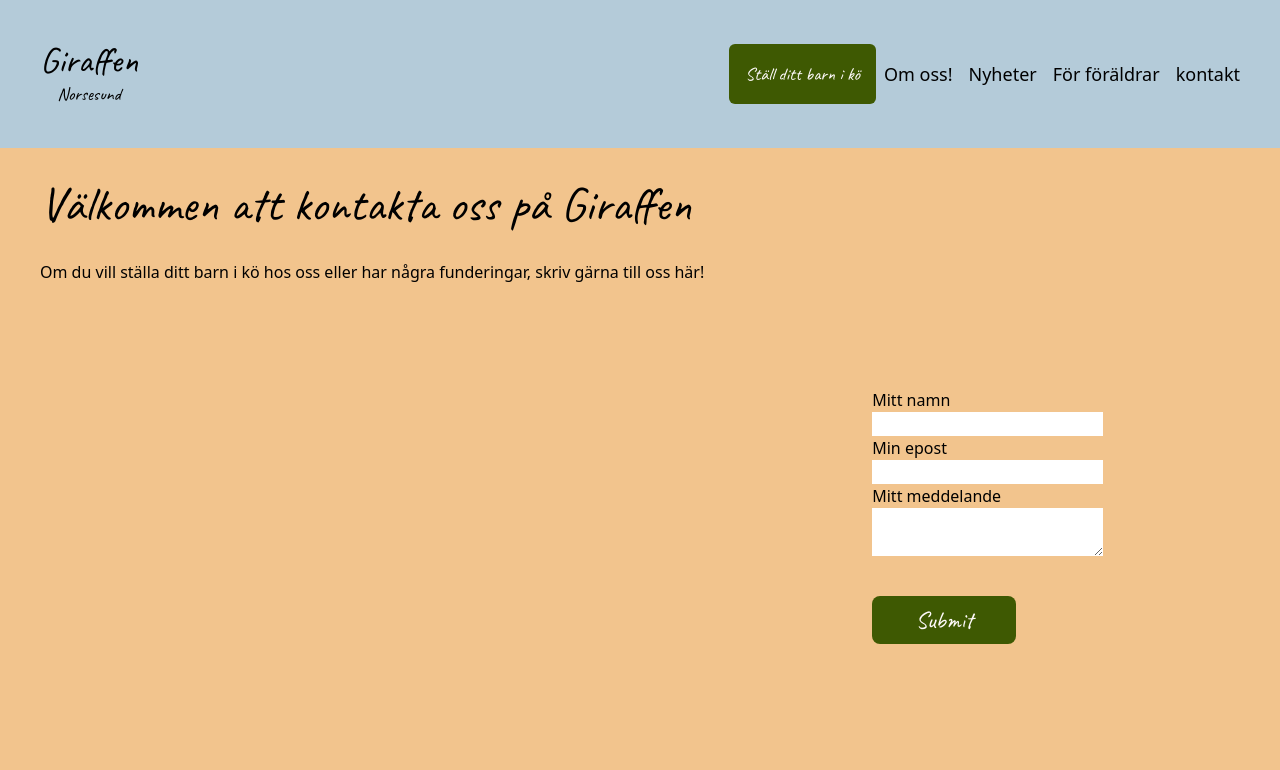
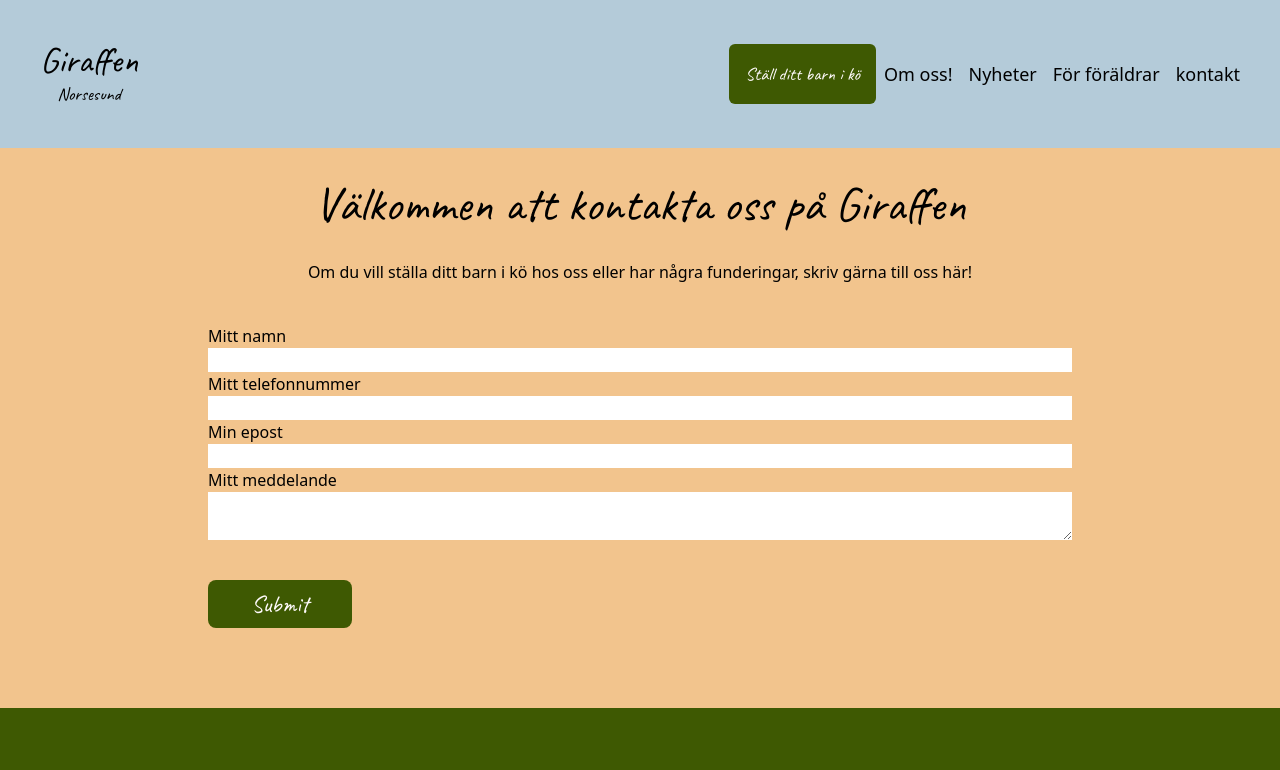
Before and after one commit to dannebrob/giraffen, a Next.js app: page /kontakt in a window 1280 px wide. Shown: the top 770 px of the page. Built offline with nearby package versions, Linux system fonts and the light colour scheme.

Commit message:
Update form submission messages and styling

```diff
--- a/src/pages/kontakt.js
+++ b/src/pages/kontakt.js
@@ -20,7 +20,7 @@ export default function Kontakt() {
 
   const onSubmit = async (event) => {
     event.preventDefault();
-    setResult("Sending....");
+    setResult("Skickar....");
     const formData = new FormData(event.target);
 
     formData.append("access_key", '69c5f846-9c97-44a5-9ff7-b41d726d697b');
@@ -32,10 +32,10 @@ export default function Kontakt() {
 
     if (res.success) {
       console.log("Success", res);
-      setResult(res.message);
+      setResult('Tack för ditt meddelande, vi återkommer så snart vi kan!');
     } else {
       console.log("Error", res);
-      setResult(res.message);
+      setResult('ojdå, nu blev nog något fel, försök igen!');
     }
   };
 
@@ -43,16 +43,19 @@ export default function Kontakt() {
     <>
       <TopHead />
       <section className="className='w-full pb-10 bg-sand">
-      <div className='w-full flex flex-col md:flex-wrap md:flex-row '>
+      <div className='w-full flex flex-col md:flex-wrap '>
       <h1 className={`text-center p-10 ${caveat.className} text-5xl py-8`}>Välkommen att kontakta oss på Giraffen</h1>
       <div className='px-10'>
       <p className='text-center'>Om du vill ställa ditt barn i kö hos oss eller har några funderingar, skriv gärna till oss här!</p>
       </div>
-      <form onSubmit={onSubmit} className='flex flex-col p-10 md:p-32'>
+      <form onSubmit={onSubmit} className='flex flex-col p-10 md:px-52'>
       <input type="checkbox" name="botcheck" className='hidden' />
       <input type="hidden" name="from_name" value="Giraffen hemsida - Kontakt"></input>
         <label>Mitt namn</label>
         <input type="text" name="name"/>
+        <label>Mitt telefonnummer</label>
+        <input type="text" name="phone"/>
+
         <label>Min epost</label>
         <input type="email" name="email"/>
         <label>Mitt meddelande</label>
```
